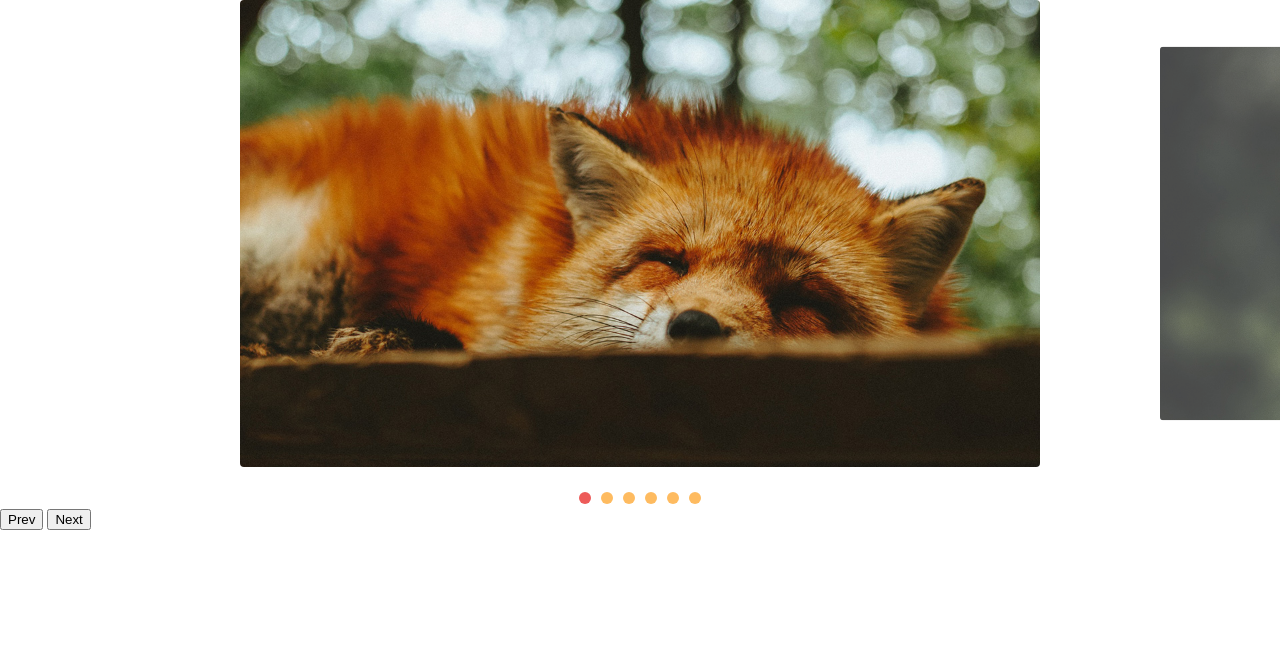
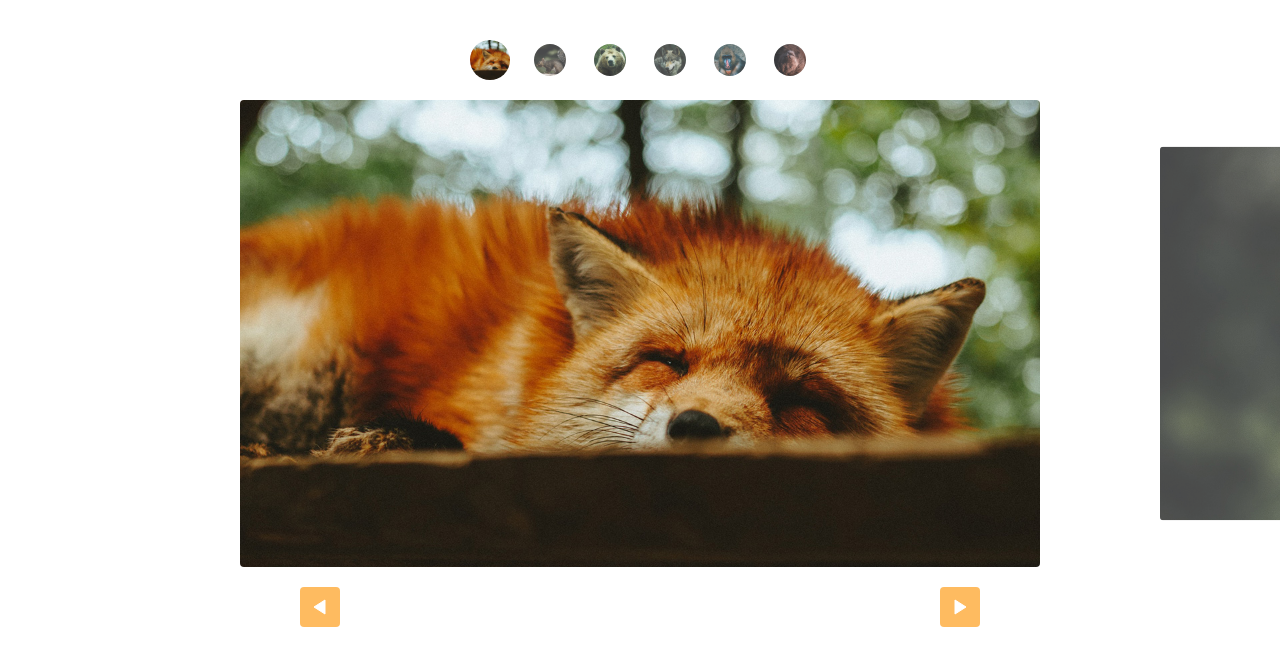
Before and after one commit to allan-brz/slide, a plain HTML site: page index.html in a window 1280 px wide. Drawn offline with Linux system fonts and the light colour scheme.

Commit message:
customs controls estilizados

```diff
--- a/css/style.css
+++ b/css/style.css
@@ -64,3 +64,47 @@
 [data-control='slide'] li a:hover {
   background: #ed5b59;
 }
+
+.custom-controls {
+  display: flex;
+  margin-top: 40px;
+  margin-bottom: 20px;
+  justify-content: center;
+  gap: 20px;
+  flex-wrap: wrap;
+}
+
+.custom-controls li {
+  width: 40px;
+  height: 40px;
+  border-radius: 50%;
+  overflow: hidden;
+  opacity: 0.8;
+  transform: scale(0.8);
+  transition: 0.3s;
+  cursor: pointer;
+}
+
+.custom-controls li.active {
+  opacity: 1;
+  transform: scale(1);
+}
+
+.arrow-nav {
+  display: flex;
+  justify-content: space-around;
+  margin: 20px 0 40px;
+}
+
+.arrow-nav button {
+  color: white;
+  border: none;
+  background: #febb60 url(../img/arrow.svg) center center no-repeat;
+  border-radius: 4px;
+  height: 40px;
+  width: 40px;
+}
+
+.arrow-nav .prev {
+  transform: rotate(-180deg);
+}
--- a/index.html
+++ b/index.html
@@ -11,6 +11,15 @@
 </head>
 
 <body>
+  <ul class="custom-controls">
+    <li><img src="img/foto1-thumb.jpg" alt=""></li>
+    <li><img src="img/foto2-thumb.jpg" alt=""></li>
+    <li><img src="img/foto3-thumb.jpg" alt=""></li>
+    <li><img src="img/foto4-thumb.jpg" alt=""></li>
+    <li><img src="img/foto5-thumb.jpg" alt=""></li>
+    <li><img src="img/foto6-thumb.jpg" alt=""></li>
+  </ul>
+
   <div class="slide-wrapper">
     <ul class="slide">
       <li><img src="img/foto1.jpg" alt=""></li>
@@ -21,10 +30,11 @@
       <li><img src="img/foto6.jpg" alt=""></li>
     </ul>
   </div>
-  <div>
-    <button class="prev">Prev</button>
-    <button class="next">Next</button>
-    <script type='module' src="js/script.js"></script>
+  <div class="arrow-nav">
+    <button class="prev"></button>
+    <button class="next"></button>
+  </div>
+  <script type='module' src="js/script.js"></script>
 </body>
 
 </html>
--- a/js/script.js
+++ b/js/script.js
@@ -1,6 +1,6 @@
-import { SlideNav } from './slide.js';
+import SlideNav from './slide.js';
 
 const slide = new SlideNav('.slide', '.slide-wrapper');
 slide.init();
 slide.addArrow('.prev', '.next');
-slide.addControl();
+slide.addControl('.custom-controls');
--- a/js/slide.js
+++ b/js/slide.js
@@ -154,7 +154,7 @@
   }
 }
 
-export class SlideNav extends Slide {
+export default class SlideNav extends Slide {
   constructor(slide, wrapper) {
     super(slide, wrapper);
     this.bindEventsControl();
```
